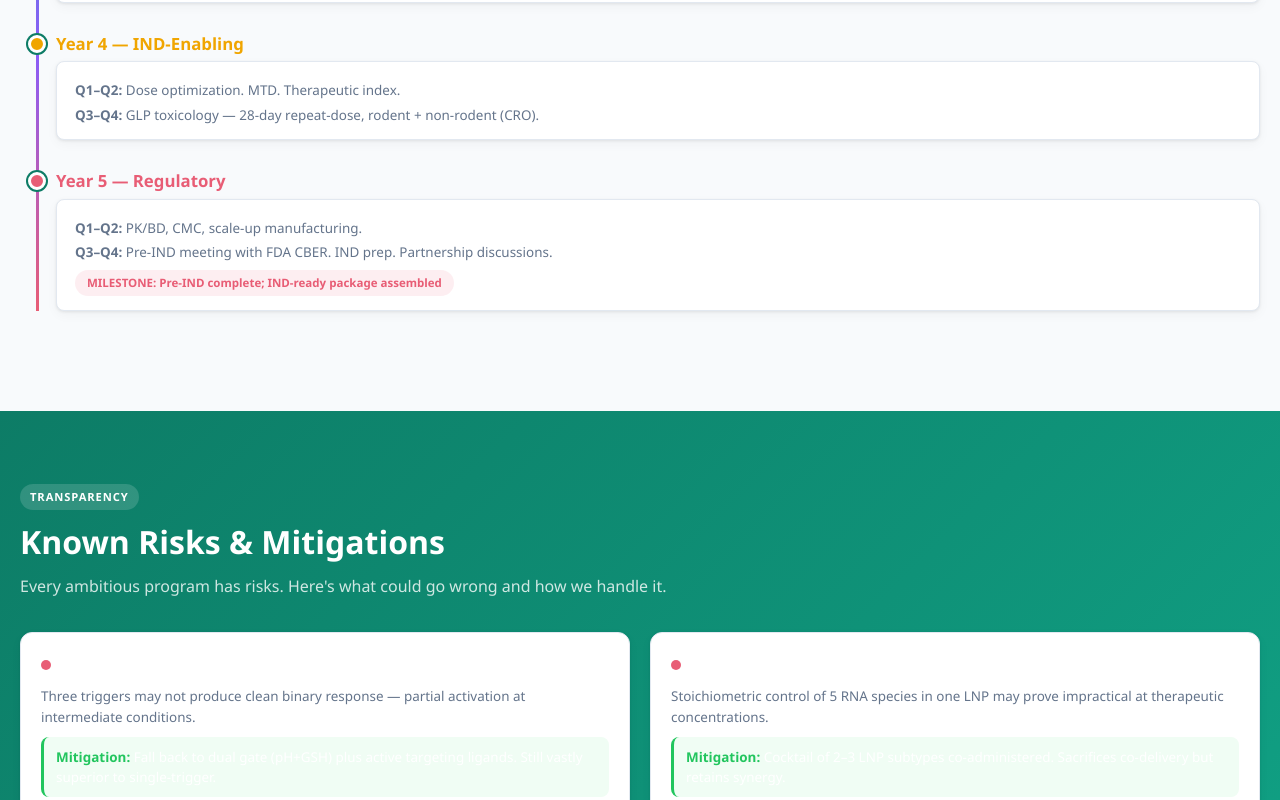
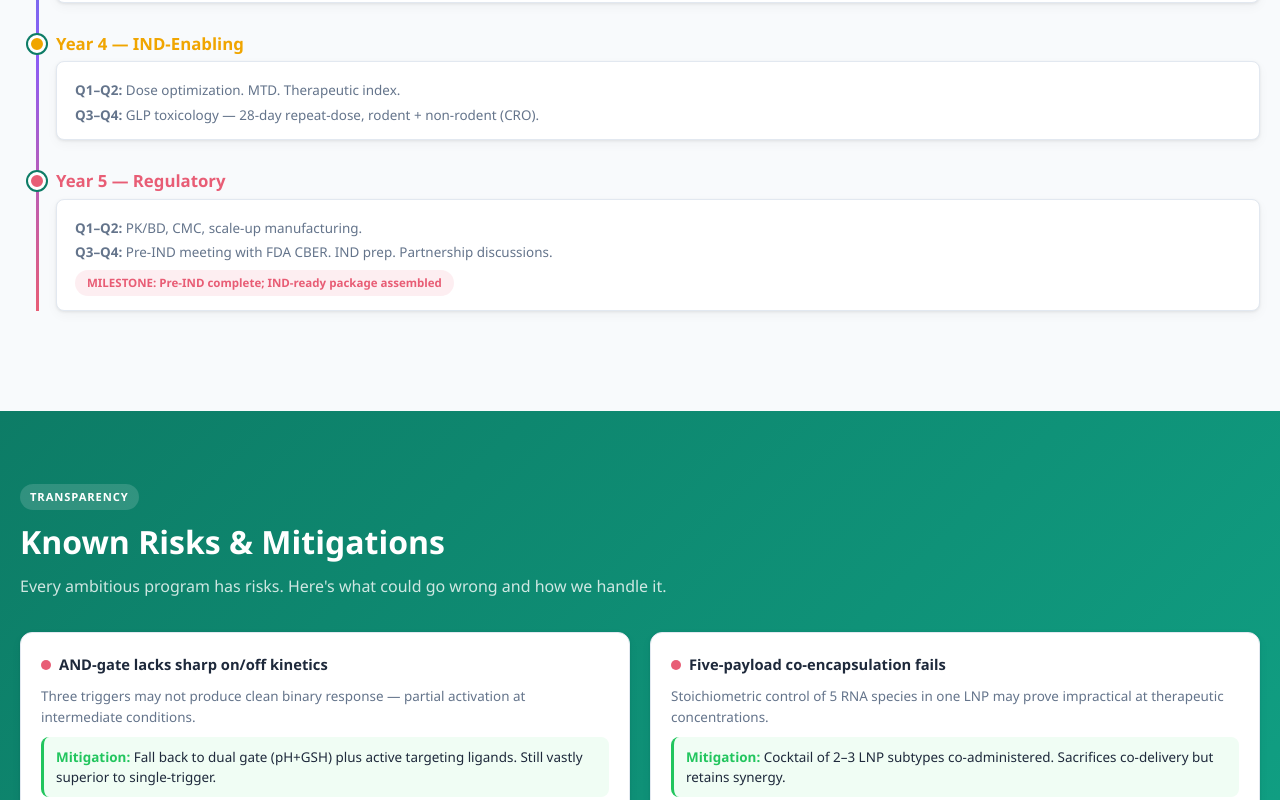
Before and after one commit to jesimon/project-omnix, a plain HTML site: page index.html in a window 1280 px wide. Shown: the part 11200-12000 px from the top of the page. Drawn offline with Linux system fonts and the light colour scheme.

Commit message:
Fix text color contrast in Known Risks section - risk cards now use explicit dark text color instead of inheriting white from section-accent background

```diff
--- a/index.html
+++ b/index.html
@@ -147,12 +147,12 @@ h3{font-size:clamp(1.05rem,2vw,1.35rem);font-weight:600;line-height:1.3;margin-b
 .compare-result{margin-top:16px;padding:10px;border-radius:var(--radius-sm);font-weight:700;font-size:.85rem}
 
 /* RISK */
-.risk-card{padding:20px}
+.risk-card{padding:20px;color:var(--text)}
 .risk-header{display:flex;align-items:center;gap:8px;margin-bottom:10px}
 .risk-level{width:10px;height:10px;border-radius:50%;flex-shrink:0}
-.risk-title{font-weight:700;font-size:.92rem}
+.risk-title{font-weight:700;font-size:.92rem;color:var(--text)}
 .risk-desc{font-size:.84rem;color:var(--text-light);line-height:1.5;margin-bottom:10px}
-.risk-mitigation{font-size:.84rem;padding:10px 12px;background:#F0FDF4;border-radius:var(--radius-sm);border-left:3px solid var(--green);line-height:1.5}
+.risk-mitigation{font-size:.84rem;padding:10px 12px;background:#F0FDF4;border-radius:var(--radius-sm);border-left:3px solid var(--green);line-height:1.5;color:var(--text)}
 .risk-mitigation strong{color:var(--green)}
 
 /* FIGURE IMAGES */
```
